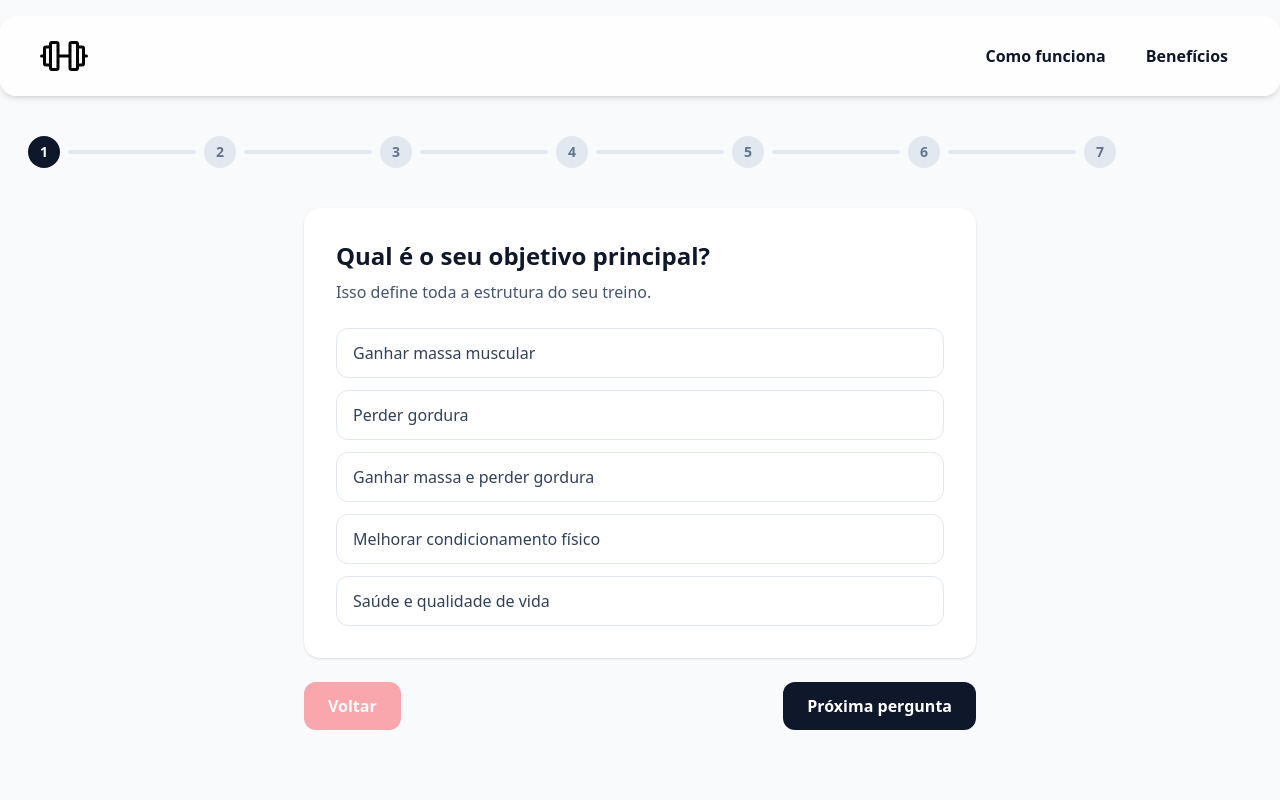
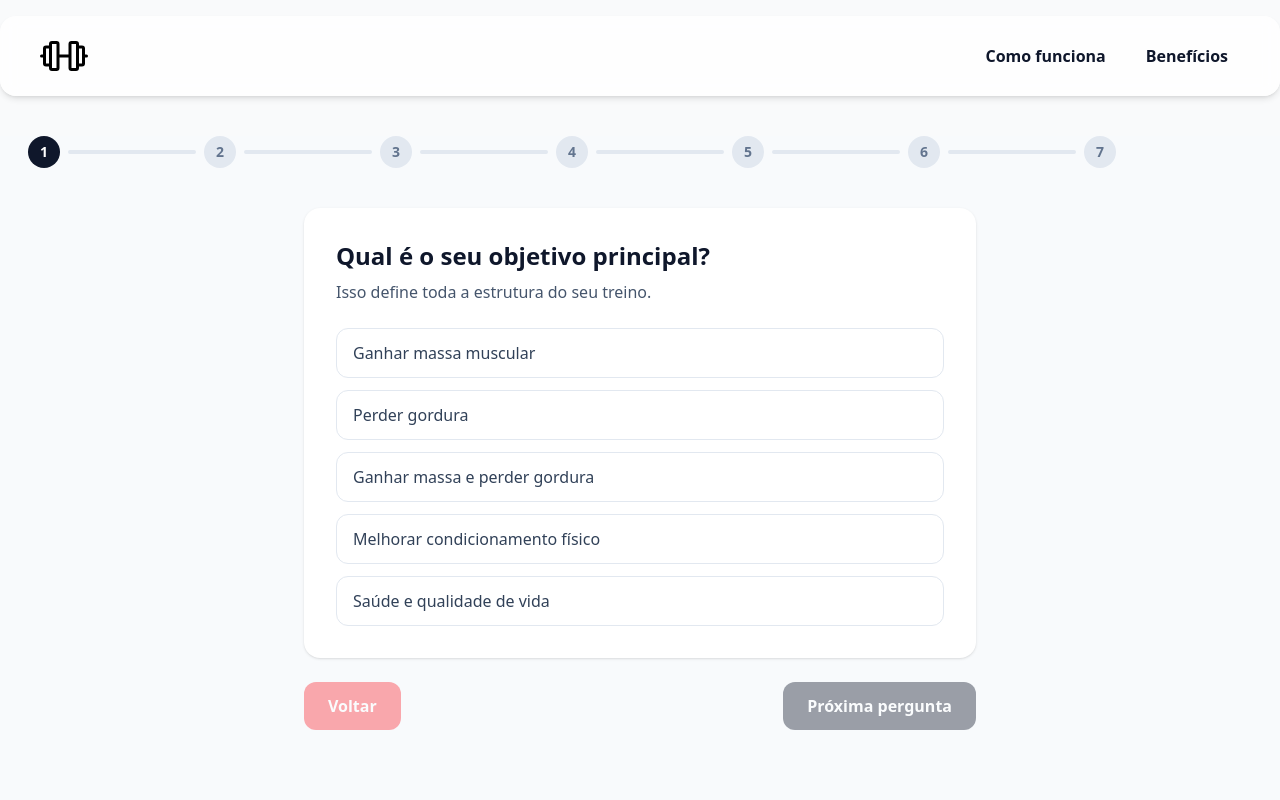
Before and after one commit to RobertoBMJunior/gym-site, a Next.js app: page /perguntas-protocolo in a window 1280 px wide. Shown: the top 800 px of the page. Built offline with nearby package versions, Linux system fonts and the light colour scheme.

Commit message:
fix: Corrigir validação do formulário e usar o useRouter pra direcionar pra proxima pagina

```diff
--- a/src/app/perguntas-protocolo/page.tsx
+++ b/src/app/perguntas-protocolo/page.tsx
@@ -5,10 +5,13 @@ import { Stepper } from './components/Stepper'
 import { useState } from 'react'
 import { questions } from './questions'
 import { useForm, useWatch } from 'react-hook-form'
+import { useRouter } from 'next/navigation'
 
 type FormAnswers = Record<string, string | number>
 
 export default function PerguntasProtocoloPage() {
+  const router = useRouter()
+
   const { register, handleSubmit, setValue, control } = useForm<FormAnswers>()
 
   const [currentStep, setCurrentStep] = useState(0)
@@ -21,6 +24,8 @@ export default function PerguntasProtocoloPage() {
     control,
     name: currentQuestion.id,
   })
+
+  const hasAnsweredCurrent = selectedValue !== undefined && selectedValue !== ''
 
   function nextQuestion() {
     if (currentStep < totalSteps - 1) {
@@ -46,6 +51,7 @@ export default function PerguntasProtocoloPage() {
 
     setAnswers(data)
     console.log(answers)
+    router.push('/resultado')
   }
 
   return (
@@ -120,7 +126,7 @@ export default function PerguntasProtocoloPage() {
             <button
               type="button"
               onClick={nextQuestion}
-              disabled={currentStep === totalSteps - 1}
+              disabled={!hasAnsweredCurrent}
               className="px-6 py-3 rounded-xl bg-slate-900 text-white font-semibold hover:bg-slate-700 transition-colors disabled:opacity-40"
             >
               Próxima pergunta
@@ -128,6 +134,7 @@ export default function PerguntasProtocoloPage() {
           ) : (
             <button
               type="submit"
+              disabled={!hasAnsweredCurrent}
               className="px-6 py-3 rounded-xl bg-green-700 text-white font-semibold hover:bg-green-800 transition-colors disabled:opacity-40"
             >
               Enviar Formulário
```
